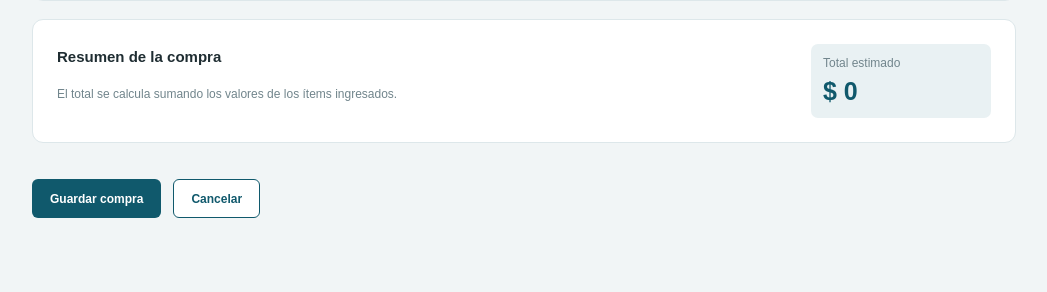
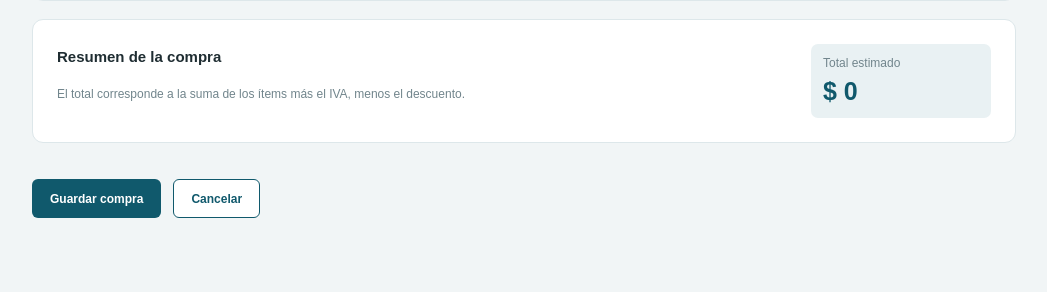
Before and after one commit to Thaliana-maria/Administracion, a Django app: page /grupos/1/compras/nueva/ in a window 1280 px wide. Shown: the part 1718-2010 px from the top of the page, without its empty margins (230-1277 px from the left). Run offline with Django 5.2, Linux system fonts and the light colour scheme; a user stored in the database is signed in; tables that the repository leaves empty hold one stand-in row (values such as "Sample post").

Commit message:
Explicar el cálculo del total en el formulario

```diff
--- a/templates/expenses/compra_form.html
+++ b/templates/expenses/compra_form.html
@@ -103,7 +103,7 @@
     <section class="panel feature-panel purchase-summary">
         <div>
             <h2>Resumen de la compra</h2>
-            <p>El total se calcula sumando los valores de los ítems ingresados.</p>
+            <p>El total corresponde a la suma de los ítems más el IVA, menos el descuento.</p>
         </div>
         <div class="live-total">
             <span>Total estimado</span>
```
